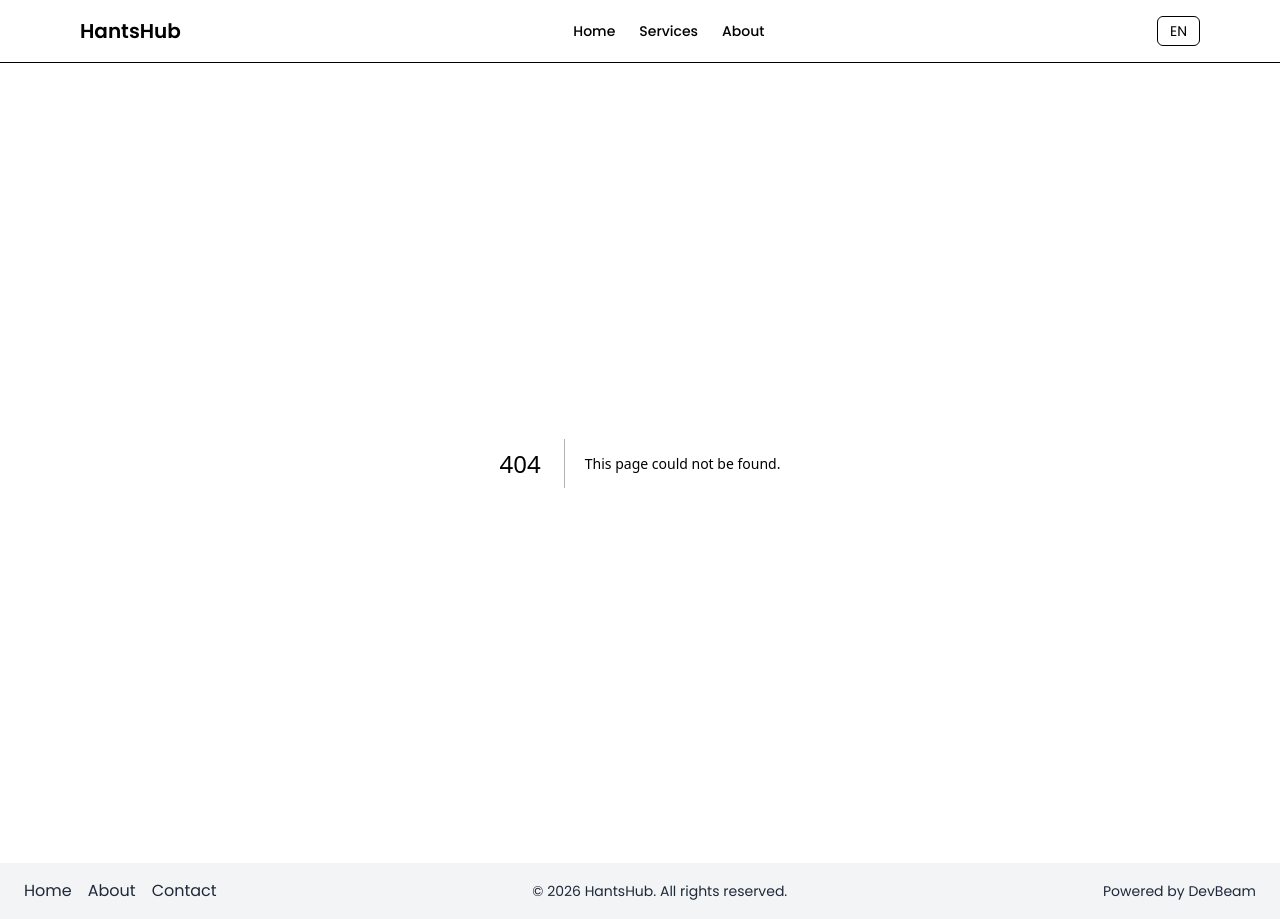
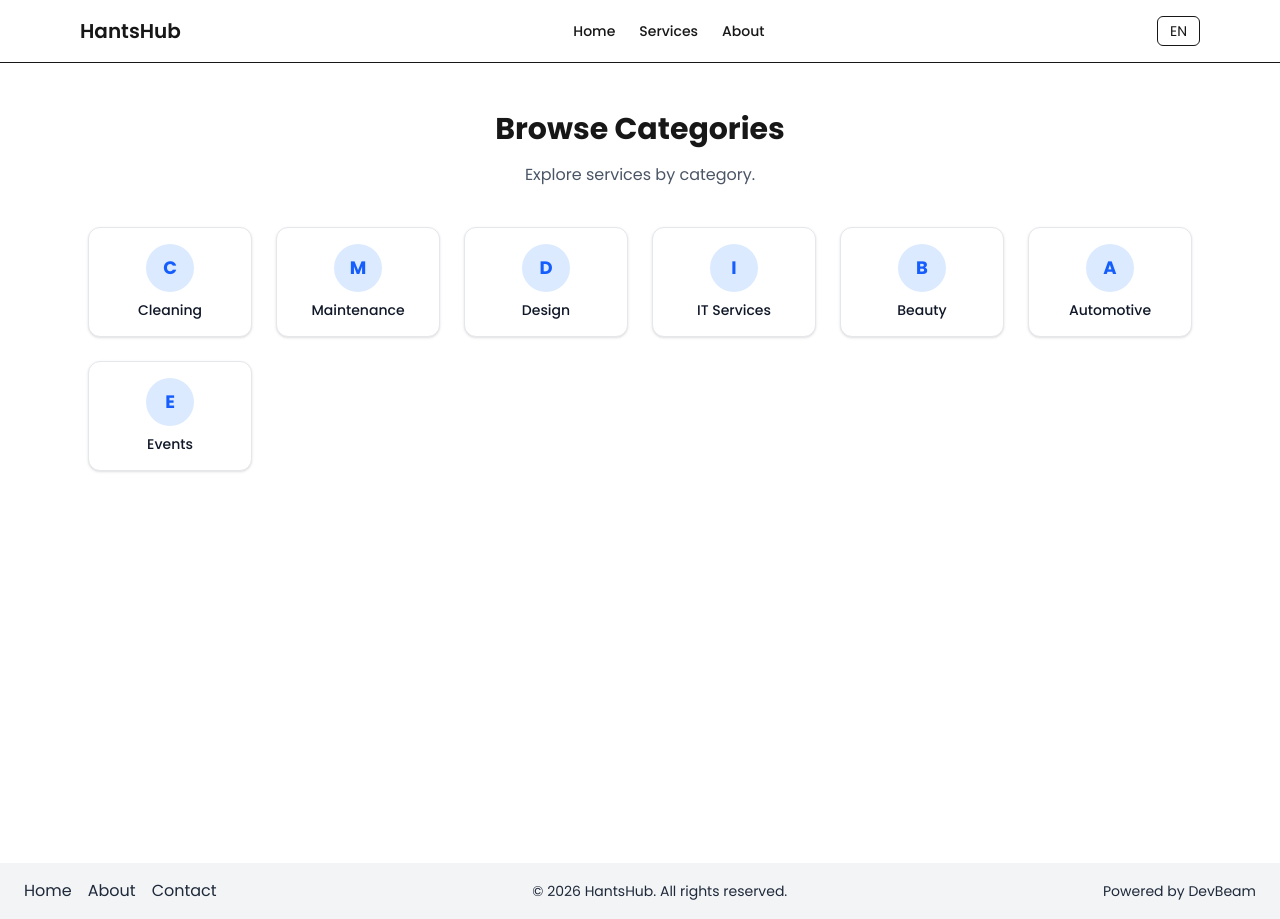
Before and after one commit to zartab001/HantsHub, a Next.js app: page /categories in a window 1280 px wide. Before the commit this address had no page. Built offline with nearby package versions, Linux system fonts and the light colour scheme.

Commit message:
Add CategoryGrid component and update categories page with layout fix

```diff
--- /dev/null
+++ b/src/app/categories/page.tsx
@@ -0,0 +1,28 @@
+import { services } from '@/lib/mock-data';
+import { Category } from '@/types/service';
+import CategoryGrid from '@/components/categories/CategoryGrid';
+
+export default function CategoriesPage() {
+  // Get unique top-level categories from services
+  const uniqueCategories: Category[] = Array.from(
+    new Map(services.map((s) => [s.category.slug, s.category])).values(),
+  );
+
+  return (
+    <main className="min-h-screen flex flex-col justify-between max-w-6xl mx-auto px-6 py-12">
+      {/* Page content */}
+      <div>
+        <h1 className="text-3xl font-bold mb-4 text-center">
+          Browse Categories
+        </h1>
+        <p className="text-gray-600 mb-10 text-center">
+          Explore services by category.
+        </p>
+
+        <CategoryGrid categories={uniqueCategories} />
+      </div>
+
+      {/* Footer */}
+    </main>
+  );
+}
--- /dev/null
+++ b/src/components/categories/CategoryGrid.tsx
@@ -0,0 +1,38 @@
+import { Category } from '@/types/service';
+import Link from 'next/link';
+
+type CategoryGridProps = {
+  categories: Category[];
+};
+
+const CategoryGrid: React.FC<CategoryGridProps> = ({ categories }) => {
+  return (
+    <div className="grid grid-cols-2 sm:grid-cols-3 lg:grid-cols-6 gap-6">
+      {categories.map((category) => (
+        <Link
+          key={category.id}
+          href={`/categories/${category.slug}`}
+          className="flex flex-col items-center justify-center p-4 bg-white dark:bg-gray-800
+                     rounded-xl border border-gray-200 dark:border-gray-700 shadow-sm
+                     hover:shadow-lg hover:-translate-y-1 transition transform
+                     focus:outline-none focus-visible:ring-2 focus-visible:ring-blue-600"
+        >
+          {/* Icon Placeholder */}
+          <div className="mb-2 w-12 h-12 flex items-center justify-center bg-blue-100 dark:bg-blue-700 rounded-full">
+            {/* Replace with actual icon later */}
+            <span className="text-blue-600 dark:text-blue-100 font-bold text-lg">
+              {category.name.charAt(0)}
+            </span>
+          </div>
+
+          {/* Category Name */}
+          <span className="text-gray-900 dark:text-gray-100 font-medium text-sm text-center">
+            {category.name}
+          </span>
+        </Link>
+      ))}
+    </div>
+  );
+};
+
+export default CategoryGrid;
```
